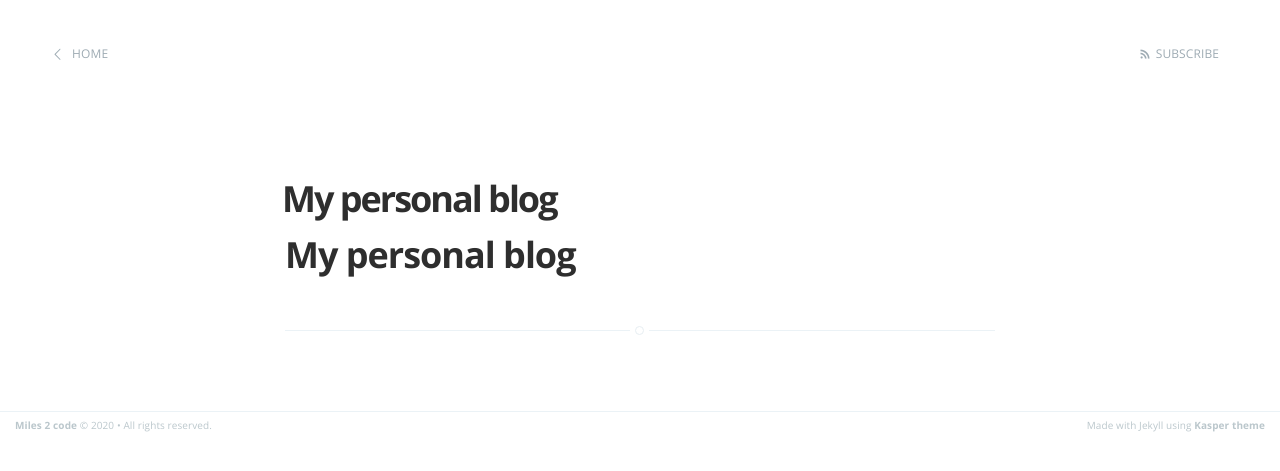
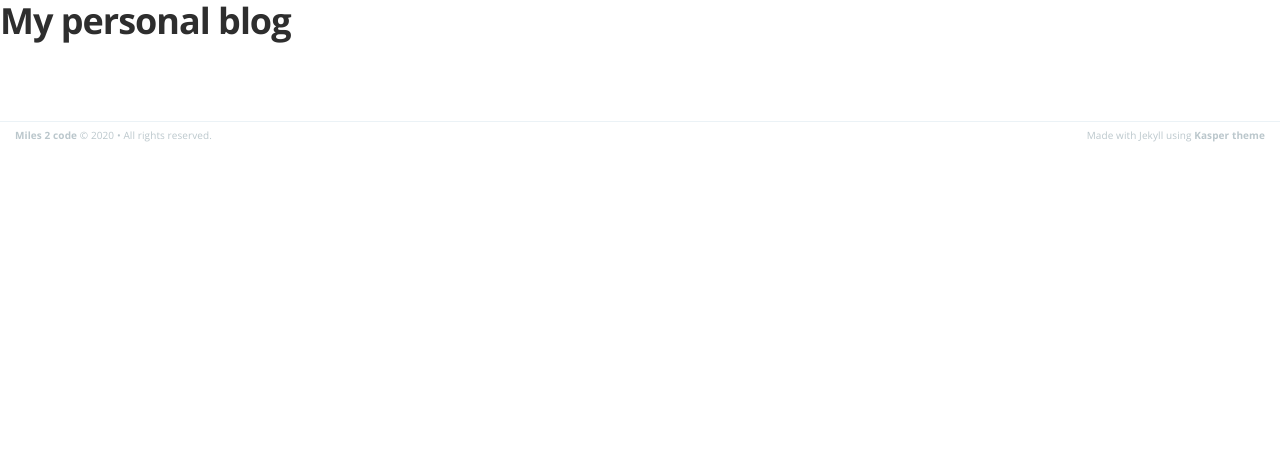
Before and after one commit to rahulj51/miles2code.github.io, a Jekyll site: the page built from index.md, in a window 1280 px wide. Shown: the top 471 px of the page. Built offline with Jekyll 4.4.1, drawn with Linux system fonts in a browser that asks for light colours; our own code applies the rules of GitHub Pages for plain Markdown files; the list of posts is cut into pages by our own code; part of the change alters nothing that is shown.

Commit message:
Adding front matter

```diff
--- a/index.md
+++ b/index.md
@@ -1 +1,8 @@
+---
+layout: default
+title: Home
+cover: false
+about: 'about.html'
+---
+
 ## My personal blog
```
